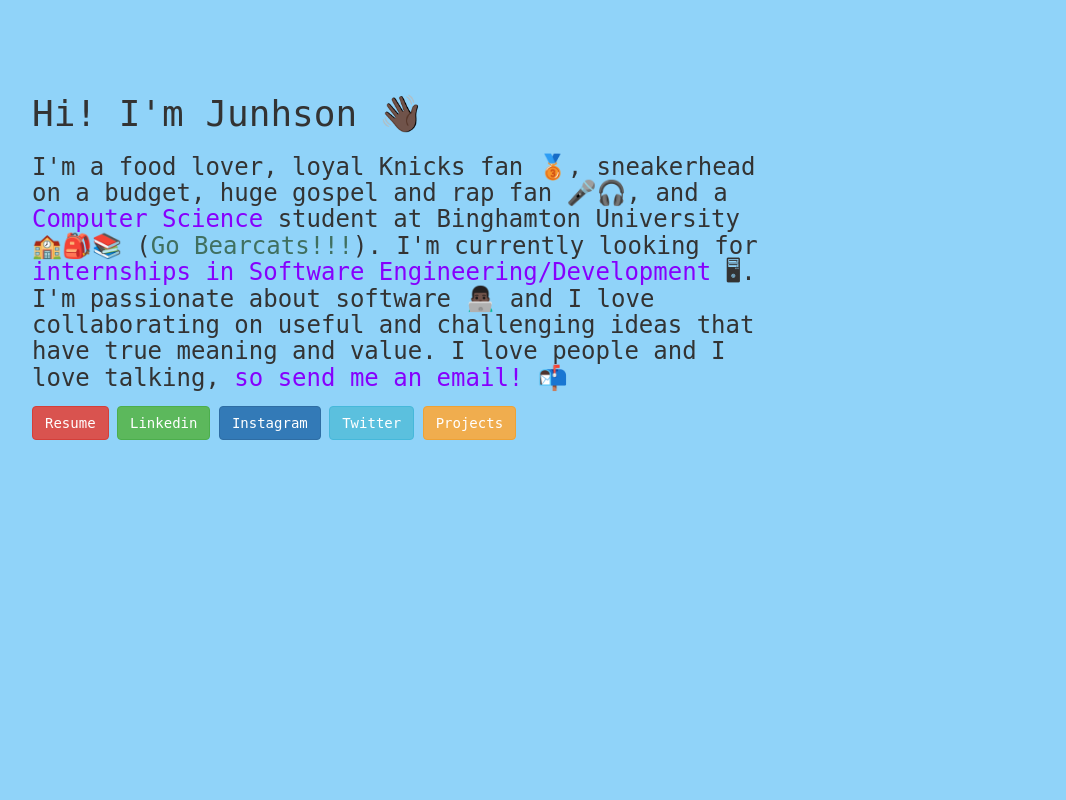
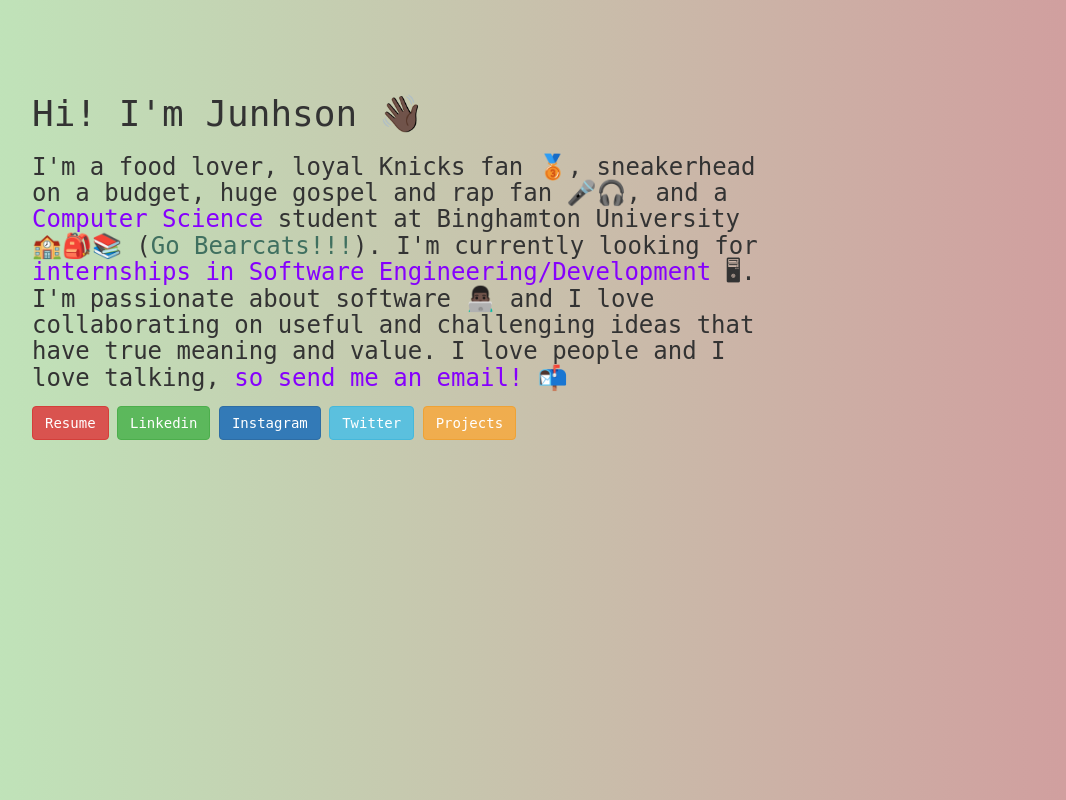
Before and after one commit to junhsonjb/my-website, a Node server app: page / in a window 1280 px wide. Shown: the whole page, without its empty margins (53-1119 px from the left). Run offline with Node 20, Linux system fonts and the light colour scheme; some libraries are stand-ins or nearby versions; some web fonts are replaced.

Commit message:
changed bg to gradient

```diff
--- a/public/style.css
+++ b/public/style.css
@@ -31,7 +31,13 @@
 /* Try to make some kind of Christmas/New Year's Theme */
 body {
   /* color: green; */
-  background: #90d3f9 !important;
+  /* background: #90d3f9 !important; */
+
+  background: #D3959B;  /* fallback for old browsers */
+  background: -webkit-linear-gradient(to right, #BFE6BA, #D3959B);  /* Chrome 10-25, Safari 5.1-6 */
+  background: linear-gradient(to right, #BFE6BA, #D3959B); /* W3C, IE 10+/ Edge, Firefox 16+, Chrome 26+, Opera 12+, Safari 7+ */
+
+
 }
 
 /* .email-me a:active {
```
